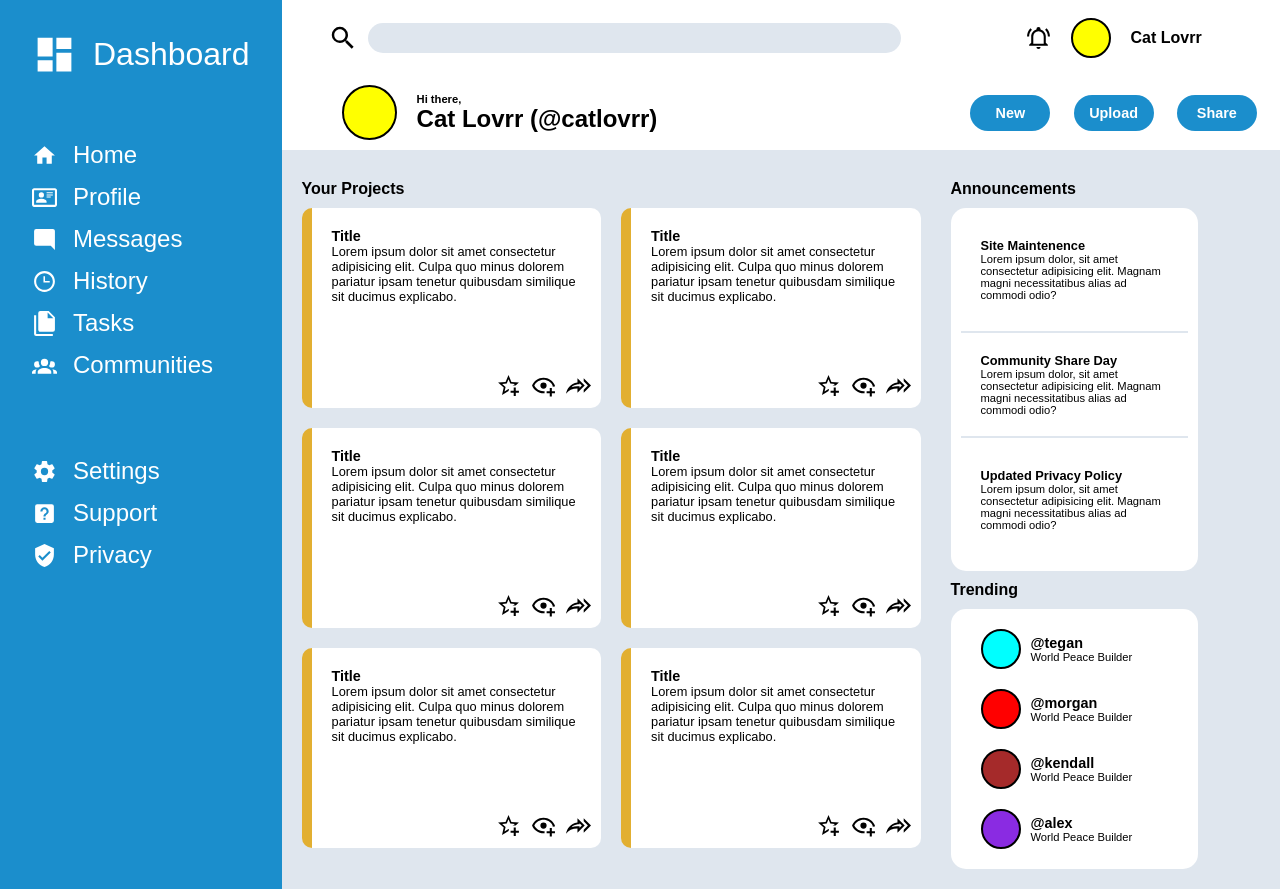
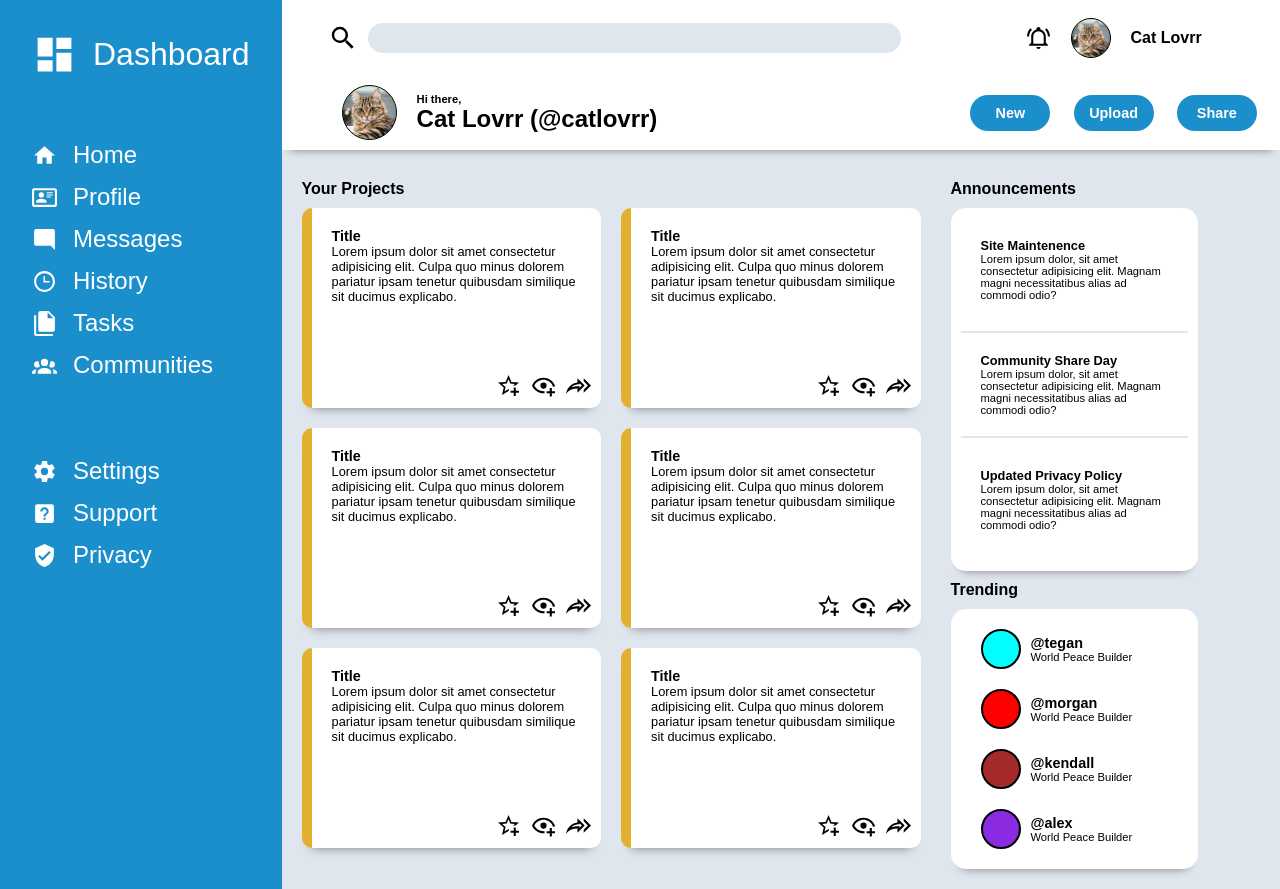
Before and after one commit to wiriim/admin-dashboard, a plain HTML site: page index.html in a window 1280 px wide. Drawn offline with Linux system fonts and the light colour scheme.

Commit message:
Add shadows and profile image

```diff
--- a/index.html
+++ b/index.html
@@ -35,11 +35,11 @@
         </div>
         <div class="top-right">
             <img src="images/bell-ring-outline.svg" alt="bell-ring-outline.svg" width="25">
-            <div class="profile-picture"></div>
+             <img src="images/cat.jpg" alt="cat" class="profile-picture">
             <div class="profile-name">Cat Lovrr</div>
         </div>
         <div class="bottom-left">
-            <div class="profile-picture"></div>
+            <img src="images/cat.jpg" alt="cat" class="profile-picture">
             <div class="profile-container">
                 <p class="welcome">Hi there, </p>
                 <div class="profile-name">Cat Lovrr (@catlovrr)</div>
--- a/style.css
+++ b/style.css
@@ -71,6 +71,8 @@ li{
     grid-column: 2/3;
     display: grid;
     grid-template: 75px 75px / 2fr 1fr;
+    box-shadow: grey 0 8px 8px -8px;
+    position: relative;
 }
 
 .header .top-left{
@@ -95,11 +97,11 @@ li{
 }
 
 .header .top-right .profile-picture{
-    background-color: yellow;
+    background-color: green;
     width: 40px;
     height: 40px;
     border-radius: 30px;
-    border: 2px solid;
+    border: 1px solid;
 }
 
 .header .top-right .profile-name{
@@ -114,11 +116,11 @@ li{
 }
 
 .header .bottom-left .profile-picture{
-    background-color: yellow;
+    background-color: green;
     width: 55px;
     height: 55px;
     border-radius: 30px;
-    border: 2px solid;
+    border: 1px solid;
 }
 
 .header .bottom-left .profile-container{
@@ -266,3 +268,9 @@ li{
 .label{
     margin: 10px 0;
 }
+
+.trending-container,
+.announcement-container,
+.project{
+    box-shadow: 0 10px 10px -10px grey;
+}
```
Also changed, not shown: images/cat.jpg (added).
